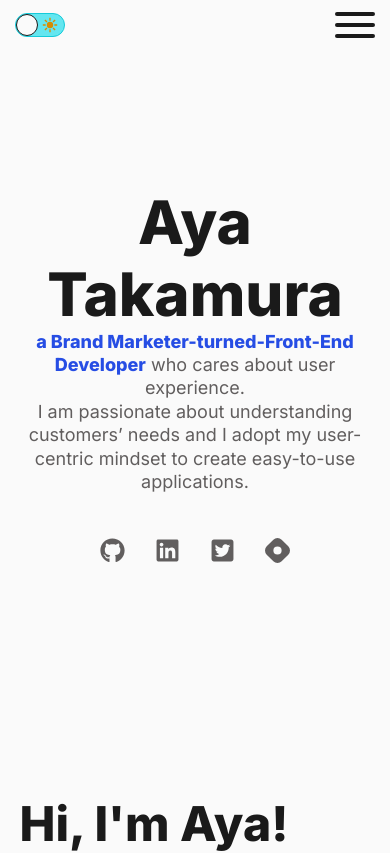
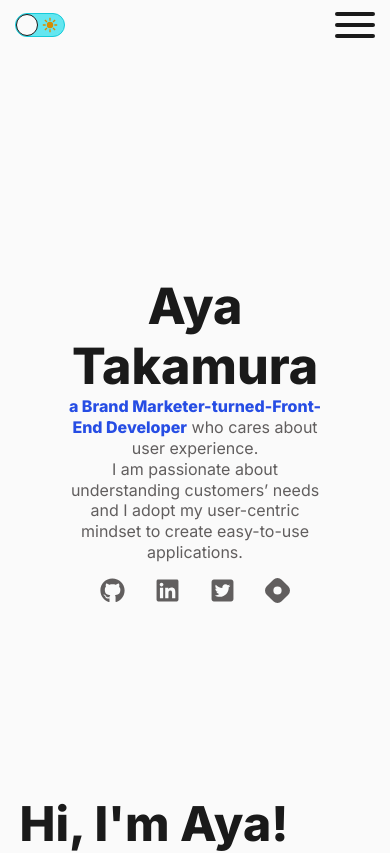
Before and after one commit to ayarmkt/portfolio, a React (Create React App) app: page / in a window 390 px wide. Shown: the top 853 px of the page. Built offline with nearby package versions, Linux system fonts and the light colour scheme.

Commit message:
fixed CSS for hero

```diff
--- a/src/UIcomponents/ThemeToggleButton.js
+++ b/src/UIcomponents/ThemeToggleButton.js
@@ -5,11 +5,11 @@ import { IoSunnySharp, IoMoonSharp } from 'react-icons/io5';
 
 const ThemeToggleButton = () => {
   const uiCtx = useContext(UIContext);
-  console.log(uiCtx.isDark);
+  //console.log(uiCtx.isDark);
 
   const toggleThemeButton = (e) => {
     uiCtx.setIsDark();
-    console.log(uiCtx.isDark);
+    //console.log(uiCtx.isDark);
   };
 
   //   const systemPrefersDark = useMediaQuery()
--- a/src/styles/components/_contacts.scss
+++ b/src/styles/components/_contacts.scss
@@ -46,7 +46,15 @@
 
 @media only screen and (max-width: 767px) {
   .contacts-container {
-    position: static;
+    //position: static;
+    //position: absolute;
+    position: relative;
+    //width: 0px;
+    top: 50px;
+    //bottom: 0px;
+    left: 0px;
+    //border: 1px solid red;
+    //position: unset;
     width: auto;
     height: auto;
 
--- a/src/styles/components/_hero.scss
+++ b/src/styles/components/_hero.scss
@@ -61,12 +61,15 @@
 }
 
 @media only screen and (max-width: 767px) {
+  //and (min-width: 421px)
   .hero {
     height: calc(100vh - 60px);
 
     .hero-content {
       width: 90vw;
       transform: translateY(-30px);
+      //position: absolute;
+      //position: relative;
 
       h1 {
         font-size: 60px;
@@ -82,5 +85,18 @@
 @media only screen and (max-width: 420px) {
   .hero {
     height: calc(100vh - 50px);
+
+    .hero-content {
+      width: 70vw;
+      transform: translateY(50px);
+
+      h1 {
+        font-size: 50px;
+      }
+
+      p {
+        font-size: $fontsize-smallText;
+      }
+    }
   }
 }
```
